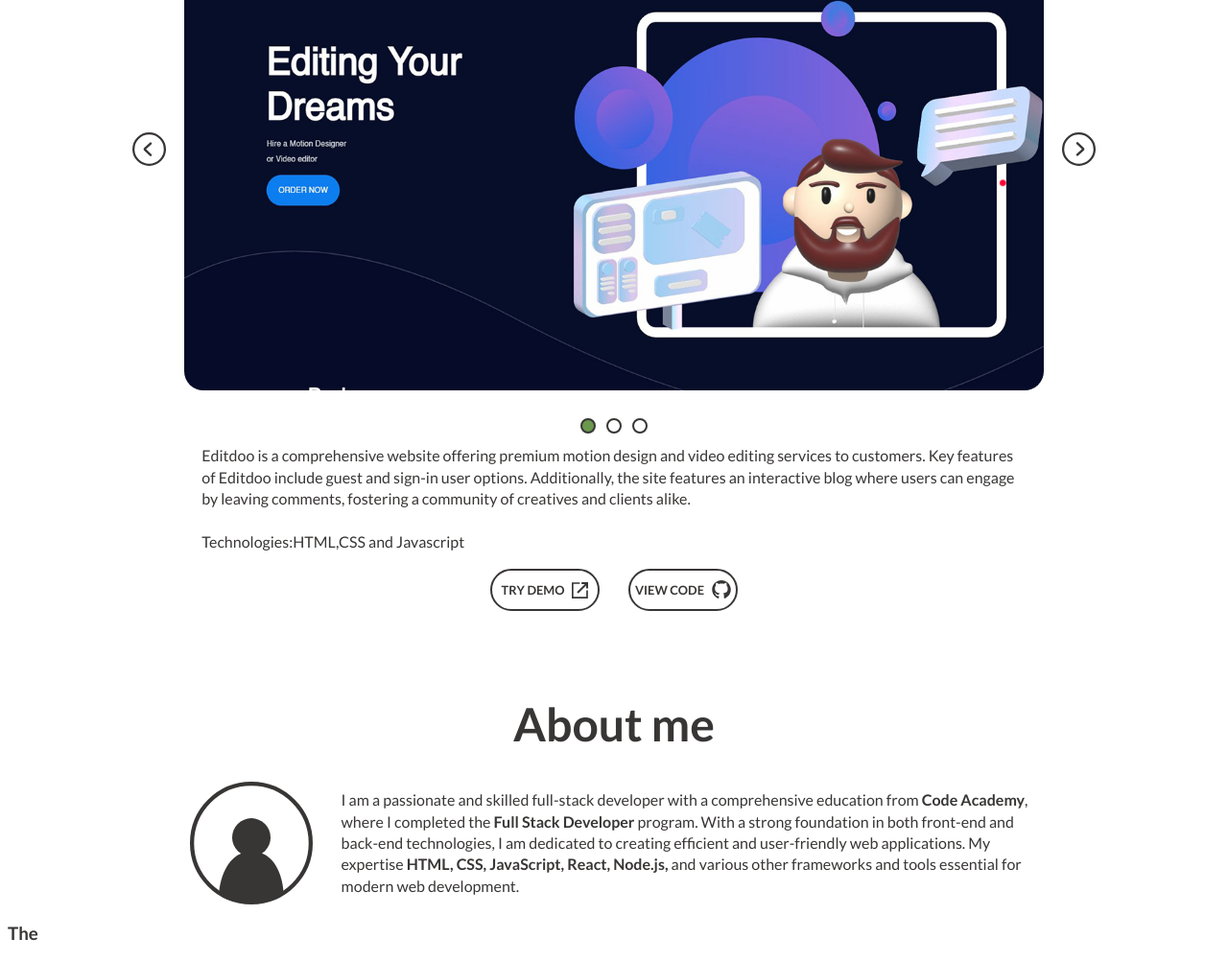
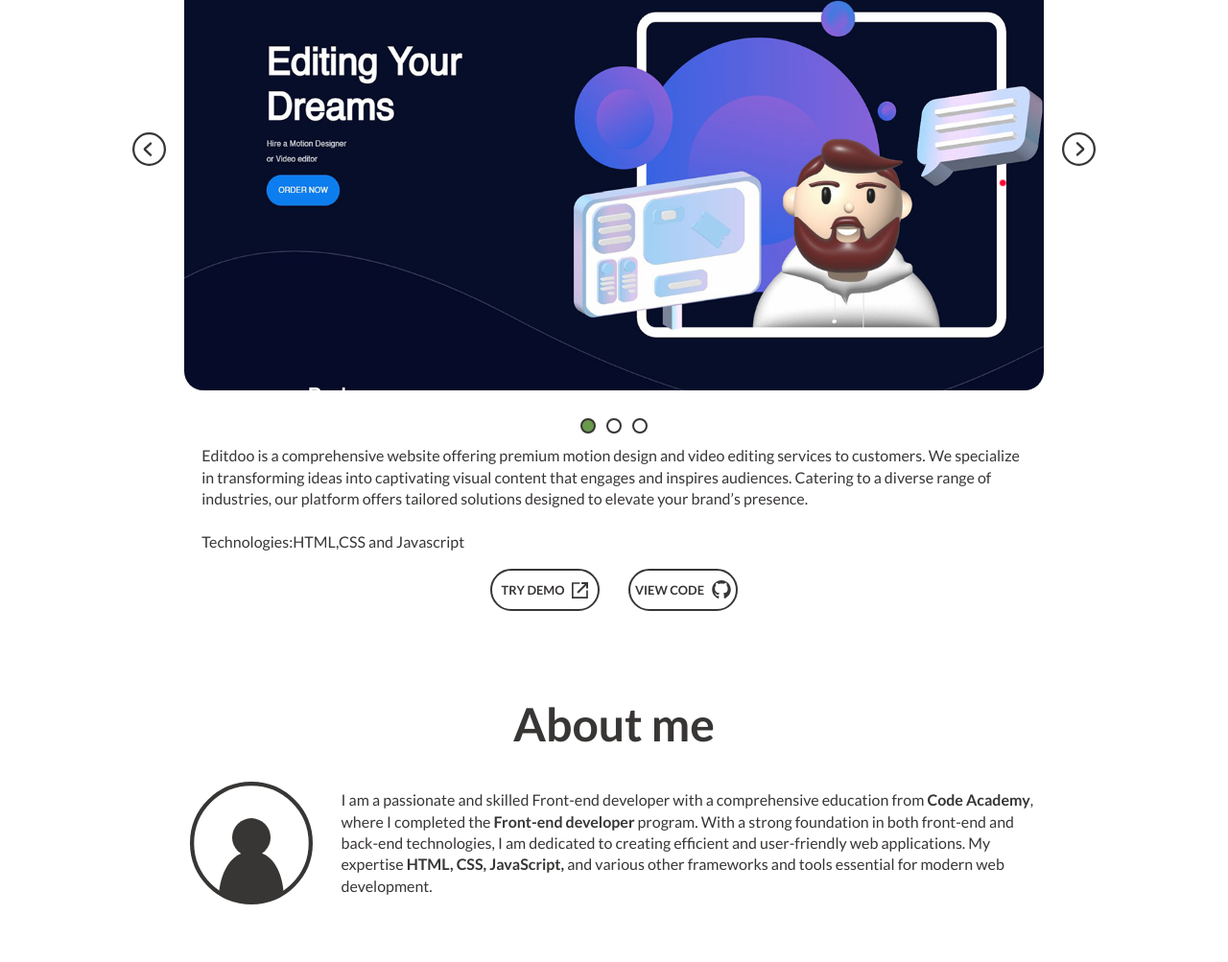
Before and after one commit to junluck/Portfolio-website, a plain HTML site: page home.html in a window 1280 px wide. Shown: the part 1150-2153 px from the top of the page at 96% size. After the commit the page ends 2101 px from the top, so only its background shows below. Drawn offline with Linux system fonts and the light colour scheme.

Commit message:
update information

```diff
--- a/home.html
+++ b/home.html
@@ -51,7 +51,7 @@
                         <div>
                             <h2 class = "mainHeading">Hello! My name is</h2>
                             <h1 class = "fullname">Junain Davids.</h1>
-                            <h2 class = "fullStackDev">I'm a full-stack developer.</h2>
+                            <h2 class = "fullStackDev">I'm a front-end developer.</h2>
                         </div>
                         <div class="button">
                             <a href="#portfolio" class = "portfolioAnchor"><h2 class = "portfolioButton">View portfolio</h2></a>
@@ -76,13 +76,13 @@
                             <span class = "thirdCircle"></span>
                         </div>
                         <p class = "descriptionParagraph">Editdoo is a comprehensive website offering premium motion design and video editing services to customers.
-                            Key features of Editdoo include guest and sign-in user options.
-                            Additionally, the site features an interactive blog where users can engage by leaving comments, fostering a community of creatives and clients alike.
+                            We specialize in transforming ideas into captivating visual content that engages and inspires audiences. Catering to a diverse range of industries,
+                            our platform offers tailored solutions designed to elevate your brand’s presence.
                             <br><br>Technologies:HTML,CSS and Javascript
                         </p>
                         <div class = "buttons">
                             <h4 class = "tryDemo">TRY DEMO</h4>
-                            <h4 class = "viewCode">VIEW CODE<h4>
+                            <h4 class = "viewCode"><a href = "https://github.com/junluck/Editdoo_Motion-design" target="_blank">VIEW CODE</a><h4>
 
                         </div>
                     </div>
@@ -92,9 +92,9 @@
                 <h2 class = "aboutMeHead">About me</h2>
                 <div class = "aboutMeDescription">
                     <img class = "manProfilePic" src = "Resources\man profile.svg"/>
-                    <p class = "aboutMePara">I am a passionate and skilled full-stack developer with a comprehensive education from <b>Code Academy</b>,
-                        where I completed the <b>Full Stack Developer</b> program. With a strong foundation in both front-end and back-end technologies,
-                        I am dedicated to creating efficient and user-friendly web applications. My expertise <b>HTML, CSS, JavaScript, React, Node.js,</b> and
+                    <p class = "aboutMePara">I am a passionate and skilled Front-end developer with a comprehensive education from <b>Code Academy</b>,
+                        where I completed the <b>Front-end developer</b> program. With a strong foundation in both front-end and back-end technologies,
+                        I am dedicated to creating efficient and user-friendly web applications. My expertise <b>HTML, CSS, JavaScript,</b> and
                         various other frameworks and tools essential for modern web development.
                     </p>
                 </div>
@@ -105,7 +105,7 @@
 
         </main>
         <footer>
-            <h3>The</h3>
+            <span></span>
         </footer>
     </body>
 </html>
```
